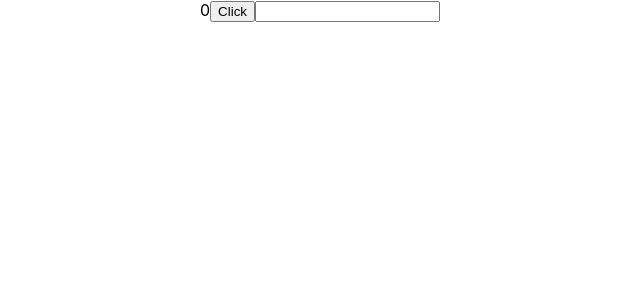
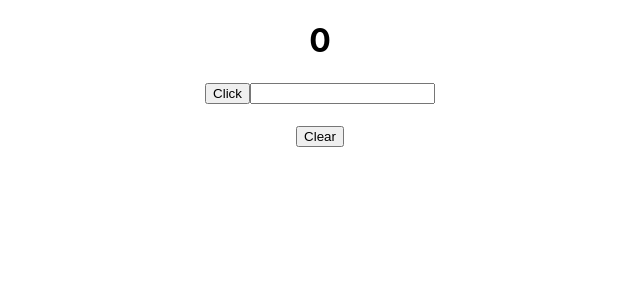
Before and after one commit to GeniaBarykin/reacttutorial, a React (Create React App) app: page / in a window 1280 px wide. Shown: the top 300 px of the page, without its empty margins (320-960 px from the left). Built offline with nearby package versions, Linux system fonts and the light colour scheme.

Commit message:
4 lesson state

```diff
--- a/src/App.js
+++ b/src/App.js
@@ -5,10 +5,11 @@ import {useState} from "react"
 
 
 function App() {
-  const [number, setAge] = useState(0);
+  const [number, setNumber] = useState(0);
   const [text,setText] = useState("");
+  const [showText, setShow] = useState(true);
   const increaseNumber = () => {
-    setAge(number+1);
+    setNumber(number+1);
   }
 
   const changeText = (e) =>{
@@ -17,10 +18,11 @@ function App() {
 
     return (
       <div className="App">
-        {number}
+        {showText && <h1>{number}</h1>}
       <button onClick={increaseNumber}> Click</button>
       <input type= "text" onChange={changeText}></input>
-      {text}
+        {showText && <h1>{text}</h1>}
+      <button onClick={() => {setShow(!showText); }}> Clear</button>
     </div>);
 
 }
```
